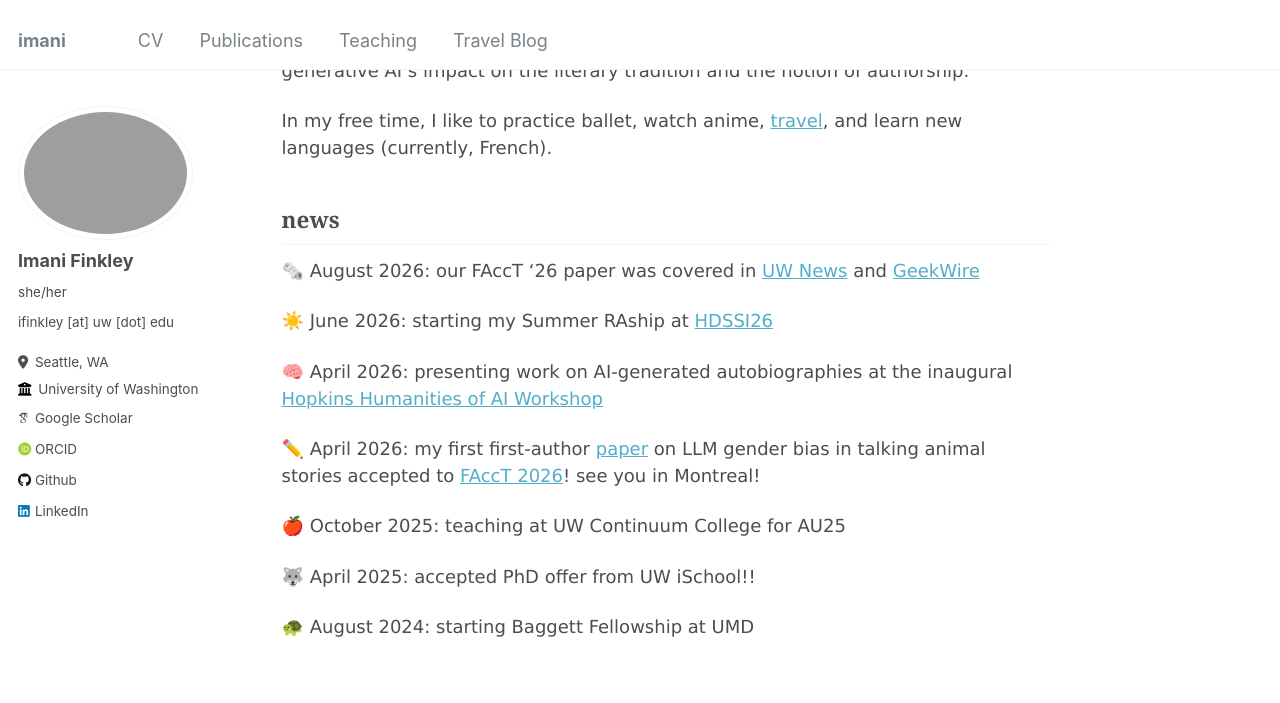
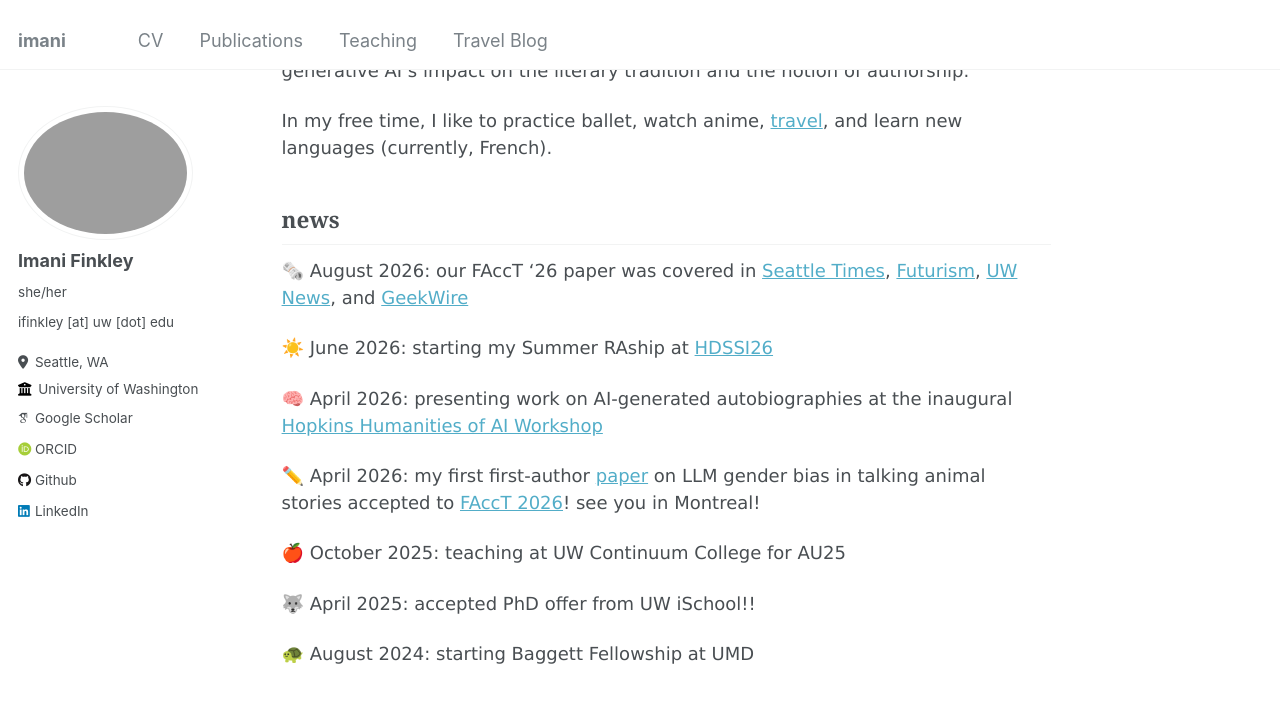
Before and after one commit to imanif/imanif.github.io, a Jekyll site: the page built from _pages/about.md, in a window 1280 px wide and 900 px high, scrolled down 515 px. Shown: the top 703 px of the window. Built offline with Jekyll 4.4.1, drawn with Linux system fonts in a browser that asks for light colours; some web fonts are replaced.

Commit message:
Update about.md

```diff
--- a/_pages/about.md
+++ b/_pages/about.md
@@ -20,15 +20,13 @@ In my free time, I like to practice ballet, watch anime, [travel](https://imanii
 
 <!-- 🧾 May 2027: passed my general exams, officially a PhD Candidate! excited to continue work on user-LLM interaction for creative tasks
 
-✏️ April 2027: survey paper on fiction and literature as NLP inquiry accepted to [ACL 2027](https://2027.aclweb.org/) see you in Kyoto!
+✏️ April 2027: survey paper on fiction and literature as NLP inquiry accepted to [ACL 2027](https://2027.aclweb.org/), see you in Kyoto!
 
-✏️ October 2026: paper on anthropomorphism in AI-generated autobiographies accepted to [CHR 2027](https://2027.computational-humanities-research.org/)! see you in Manchester!
-
-🧠 October 2026: presenting work on fiction in NLP at [TADA 2026](https://tada2026.org/)
+✏️ October 2026: paper on anthropomorphism in AI-generated autobiographies accepted to [CHR 2027](https://2027.computational-humanities-research.org/), see you in Manchester!
 
 👩🏽‍💻 September 2026: starting as a Visiting AI Researcher at Meta FAIR -->
 
-🗞️ August 2026: our FAccT '26 paper was covered in [UW News](https://www.washington.edu/news/2026/08/06/ai-bias-kids-stories/) and [GeekWire](https://www.geekwire.com/2026/he-it-but-rarely-she-when-ai-models-write-kids-stories-about-animals-female-characters-vanish/)
+🗞️ August 2026: our FAccT '26 paper was covered in [Seattle Times](https://urldefense.com/v3/__https://www.seattletimes.com/seattle-news/uw-researchers-say-ai-is-coming-for-kids-books-but-its-biased/), [Futurism](https://futurism.com/future-society/ai-kids-stories-patterns), [UW News](https://www.washington.edu/news/2026/08/06/ai-bias-kids-stories/), and [GeekWire](https://www.geekwire.com/2026/he-it-but-rarely-she-when-ai-models-write-kids-stories-about-animals-female-characters-vanish/)
 
 ☀️ June 2026: starting my Summer RAship at [HDSSI26](https://humanitiesdatalab.ds.lib.uw.edu/hdssi/)
 
```
